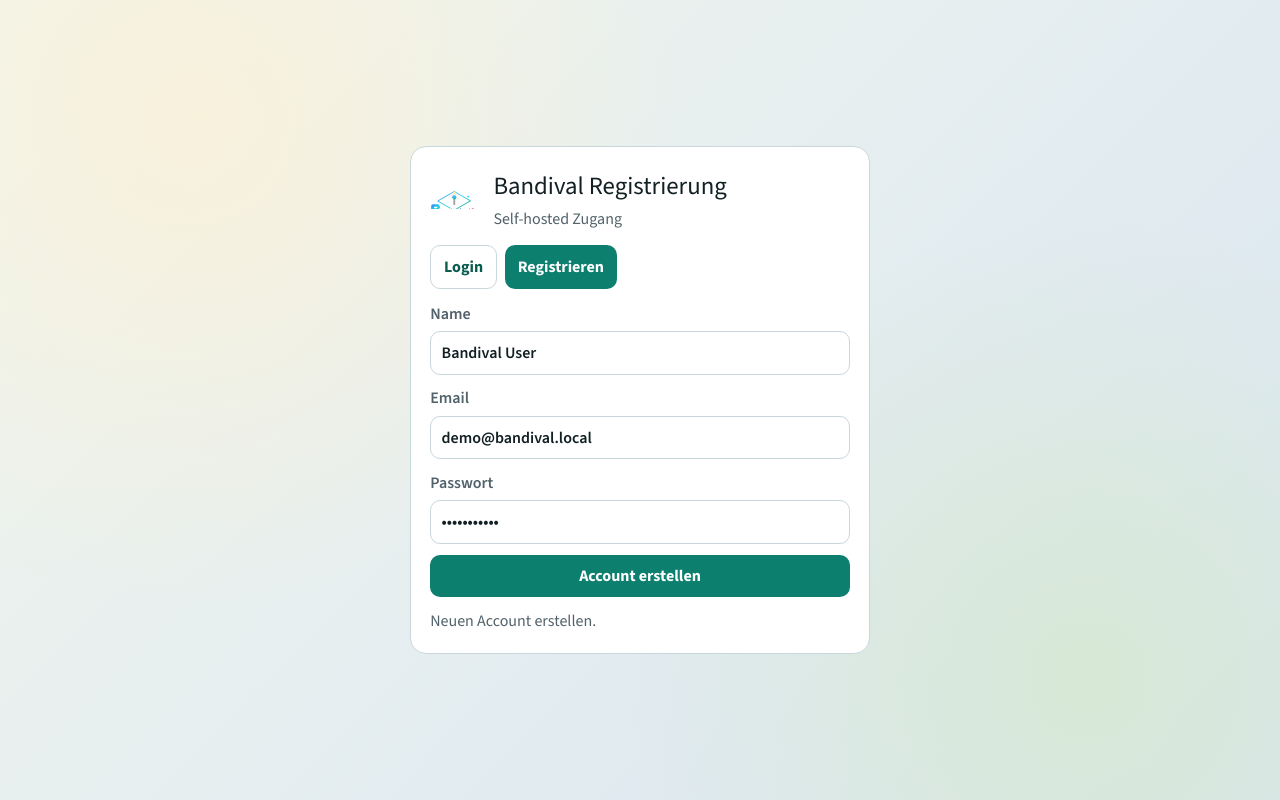
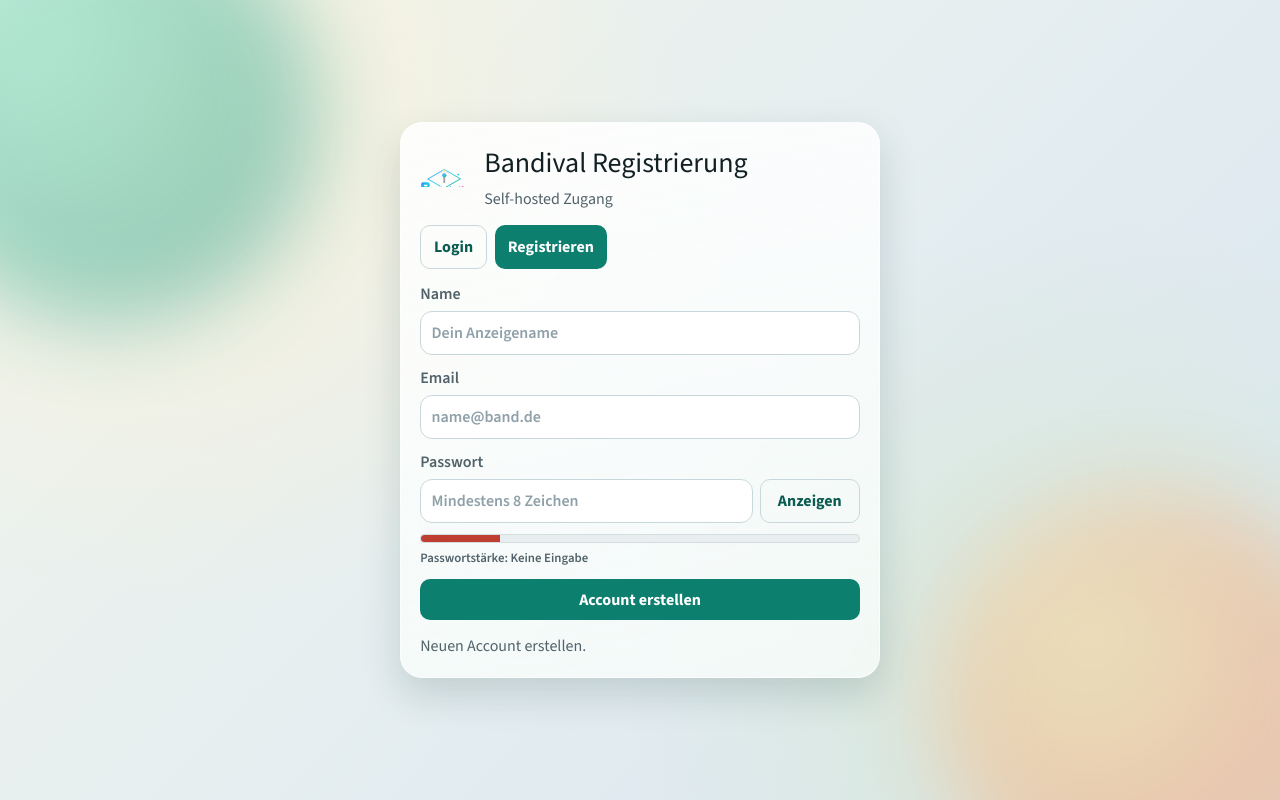
Before and after one commit to F0uP/BANDival, a Next.js app in the folder web/: page / in a window 1280 px wide. Both pictures are taken after a click on the button "Registrieren". Built offline with nearby package versions, Linux system fonts and the light colour scheme; no server answers.

Commit message:
feat: enhance login screen with password strength indicator and improved UI elements

```diff
--- a/web/src/app/globals.css
+++ b/web/src/app/globals.css
@@ -569,3 +569,216 @@ button.ghost {
     align-items: stretch;
   }
 }
+
+.auth-shell {
+  min-height: 100vh;
+  padding: 1rem;
+  display: grid;
+  place-items: center;
+  position: relative;
+  overflow: hidden;
+}
+
+.auth-orb {
+  position: absolute;
+  width: 38vw;
+  max-width: 420px;
+  aspect-ratio: 1;
+  border-radius: 999px;
+  filter: blur(42px);
+  opacity: 0.48;
+  pointer-events: none;
+  animation: auth-float 8s ease-in-out infinite;
+}
+
+.auth-orb-a {
+  background: radial-gradient(circle at 30% 30%, #6be0c4, #1d8b78);
+  top: -12%;
+  left: -8%;
+}
+
+.auth-orb-b {
+  background: radial-gradient(circle at 35% 35%, #ffd89f, #f57f5b);
+  bottom: -14%;
+  right: -6%;
+  animation-delay: 1.2s;
+}
+
+.auth-card {
+  width: min(94vw, 480px);
+  padding: 1.2rem;
+  border-radius: 22px;
+  border: 1px solid rgba(255, 255, 255, 0.52);
+  background: linear-gradient(170deg, rgba(255, 255, 255, 0.86), rgba(250, 255, 252, 0.72));
+  backdrop-filter: blur(10px);
+  box-shadow: 0 16px 38px rgba(14, 51, 44, 0.16);
+  animation: auth-rise 420ms ease;
+  position: relative;
+  z-index: 2;
+}
+
+.auth-card-success {
+  animation: auth-success 420ms ease forwards;
+}
+
+.auth-head {
+  display: flex;
+  align-items: center;
+  gap: 0.75rem;
+  margin-bottom: 0.9rem;
+}
+
+.auth-head h1 {
+  margin: 0;
+  font-size: clamp(1.35rem, 2.8vw, 1.75rem);
+}
+
+.auth-head p {
+  margin: 0.18rem 0 0;
+  color: var(--muted);
+}
+
+.auth-tabs {
+  display: flex;
+  gap: 0.5rem;
+  margin-bottom: 0.8rem;
+}
+
+.auth-form {
+  display: grid;
+  gap: 0.7rem;
+}
+
+.auth-form label {
+  display: grid;
+  gap: 0.33rem;
+  color: var(--muted);
+  font-weight: 600;
+}
+
+.auth-form input {
+  border-radius: 12px;
+  transition: border-color 140ms ease, box-shadow 180ms ease, transform 120ms ease;
+}
+
+.auth-password-row {
+  display: grid;
+  grid-template-columns: 1fr auto;
+  gap: 0.45rem;
+  align-items: center;
+}
+
+.auth-password-row .ghost {
+  height: 100%;
+  min-width: 100px;
+}
+
+.auth-form input::placeholder {
+  color: #8fa0a8;
+}
+
+.auth-form input:focus {
+  outline: none;
+  border-color: rgba(13, 127, 111, 0.68);
+  box-shadow: 0 0 0 4px rgba(13, 127, 111, 0.14);
+  transform: translateY(-1px);
+}
+
+.auth-status {
+  margin: 0.85rem 0 0;
+  color: var(--muted);
+  min-height: 1.2rem;
+}
+
+.auth-caps {
+  margin: 0;
+  color: #9a4e0f;
+  background: #fff5df;
+  border: 1px solid #f2d5a5;
+  border-radius: 10px;
+  padding: 0.45rem 0.6rem;
+  font-weight: 600;
+}
+
+.auth-strength {
+  display: grid;
+  gap: 0.35rem;
+}
+
+.auth-strength small {
+  color: var(--muted);
+  font-weight: 600;
+}
+
+.auth-strength-bar {
+  height: 9px;
+  border-radius: 999px;
+  background: #e6eeef;
+  overflow: hidden;
+  border: 1px solid rgba(18, 32, 36, 0.08);
+}
+
+.auth-strength-bar span {
+  display: block;
+  height: 100%;
+  width: 0%;
+  transition: width 220ms ease, background 220ms ease;
+}
+
+.auth-strength-bar[data-score="0"] span {
+  width: 18%;
+  background: #be3f31;
+}
+
+.auth-strength-bar[data-score="1"] span {
+  width: 36%;
+  background: #ce7e2f;
+}
+
+.auth-strength-bar[data-score="2"] span {
+  width: 54%;
+  background: #c8a033;
+}
+
+.auth-strength-bar[data-score="3"] span {
+  width: 76%;
+  background: #3f9a5b;
+}
+
+.auth-strength-bar[data-score="4"] span {
+  width: 100%;
+  background: #1d7f5e;
+}
+
+@keyframes auth-rise {
+  from {
+    opacity: 0;
+    transform: translateY(10px) scale(0.985);
+  }
+  to {
+    opacity: 1;
+    transform: translateY(0) scale(1);
+  }
+}
+
+@keyframes auth-float {
+  0%,
+  100% {
+    transform: translateY(0) translateX(0);
+  }
+  50% {
+    transform: translateY(-10px) translateX(8px);
+  }
+}
+
+@keyframes auth-success {
+  from {
+    transform: translateY(0) scale(1);
+    opacity: 1;
+  }
+  to {
+    transform: translateY(-6px) scale(1.01);
+    opacity: 0.72;
+    box-shadow: 0 20px 44px rgba(20, 126, 88, 0.24);
+  }
+}
--- a/web/src/components/login-screen.tsx
+++ b/web/src/components/login-screen.tsx
@@ -2,16 +2,54 @@
 
 import Image from "next/image";
 import { useRouter } from "next/navigation";
-import { FormEvent, useEffect, useState } from "react";
+import { FormEvent, KeyboardEvent, useEffect, useRef, useState } from "react";
 
 export function LoginScreen() {
   const router = useRouter();
   const [mode, setMode] = useState<"login" | "register">("login");
-  const [displayName, setDisplayName] = useState("Bandival User");
-  const [email, setEmail] = useState("demo@bandival.local");
-  const [password, setPassword] = useState("bandival123");
+  const [displayName, setDisplayName] = useState("");
+  const [email, setEmail] = useState("");
+  const [password, setPassword] = useState("");
+  const [showPassword, setShowPassword] = useState(false);
+  const [capsLockOn, setCapsLockOn] = useState(false);
   const [status, setStatus] = useState("Bitte anmelden.");
   const [loading, setLoading] = useState(false);
+  const [authSuccess, setAuthSuccess] = useState(false);
+  const redirectTimeoutRef = useRef<number | null>(null);
+
+  function updateCapsLockState(event: React.KeyboardEvent<HTMLInputElement>) {
+    setCapsLockOn(event.getModifierState("CapsLock"));
+  }
+
+  function getPasswordStrength(value: string): { score: number; label: string } {
+    if (!value) {
+      return { score: 0, label: "Keine Eingabe" };
+    }
+
+    let score = 0;
+    if (value.length >= 8) score += 1;
+    if (value.length >= 12) score += 1;
+    if (/[A-Z]/.test(value)) score += 1;
+    if (/[a-z]/.test(value)) score += 1;
+    if (/\d/.test(value)) score += 1;
+    if (/[^A-Za-z0-9]/.test(value)) score += 1;
+
+    const normalized = Math.min(4, Math.floor((score / 6) * 5));
+    const labels = ["Schwach", "Ausbaufähig", "Okay", "Gut", "Stark"];
+    return { score: normalized, label: labels[normalized] };
+  }
+
+  const strength = getPasswordStrength(password);
+
+  function handleEnterSubmit(event: KeyboardEvent<HTMLInputElement>) {
+    updateCapsLockState(event);
+    if (event.key === "Enter") {
+      const form = event.currentTarget.form;
+      if (form) {
+        form.requestSubmit();
+      }
+    }
+  }
 
   function readCookie(name: string): string | null {
     const match = document.cookie
@@ -21,11 +59,26 @@ export function LoginScreen() {
     return match ? decodeURIComponent(match.split("=").slice(1).join("=")) : null;
   }
 
+  async function ensureCsrfToken(): Promise<string> {
+    const existing = readCookie("bandival_csrf");
+    if (existing) {
+      return existing;
+    }
+
+    const csrfRes = await fetch("/api/auth/csrf", {
+      cache: "no-store",
+      credentials: "same-origin",
+    });
+    const csrfData = await csrfRes.json();
+    const fromCookie = readCookie("bandival_csrf");
+    return fromCookie ?? csrfData.csrfToken ?? "";
+  }
+
   useEffect(() => {
     let mounted = true;
 
     async function checkSession() {
-      await fetch("/api/auth/csrf", { cache: "no-store" });
+      await fetch("/api/auth/csrf", { cache: "no-store", credentials: "same-origin" });
       const res = await fetch("/api/auth/me", { cache: "no-store" });
       if (res.ok && mounted) {
         router.replace("/app");
@@ -38,17 +91,31 @@ export function LoginScreen() {
     };
   }, [router]);
 
+  useEffect(() => {
+    return () => {
+      if (redirectTimeoutRef.current !== null) {
+        window.clearTimeout(redirectTimeoutRef.current);
+      }
+    };
+  }, []);
+
   async function submit(event: FormEvent) {
     event.preventDefault();
     setLoading(true);
 
     try {
+      const csrfToken = await ensureCsrfToken();
+      if (!csrfToken) {
+        throw new Error("CSRF Token konnte nicht geladen werden. Bitte Seite neu laden.");
+      }
+
       const endpoint = mode === "register" ? "/api/auth/register" : "/api/auth/login";
       const res = await fetch(endpoint, {
         method: "POST",
+        credentials: "same-origin",
         headers: {
           "Content-Type": "application/json",
-          "x-csrf-token": readCookie("bandival_csrf") ?? "",
+          "x-csrf-token": csrfToken,
         },
         body: JSON.stringify(
           mode === "register"
@@ -62,8 +129,13 @@ export function LoginScreen() {
         throw new Error(data.error ?? "Login fehlgeschlagen.");
       }
 
+      setStatus(mode === "register" ? "Account erstellt. Weiterleitung..." : "Login erfolgreich. Weiterleitung...");
+      setAuthSuccess(true);
+      redirectTimeoutRef.current = window.setTimeout(() => {
         router.replace("/app");
+      }, 460);
     } catch (error) {
+      setAuthSuccess(false);
       setStatus(error instanceof Error ? error.message : "Login fehlgeschlagen.");
     } finally {
       setLoading(false);
@@ -71,19 +143,21 @@ export function LoginScreen() {
   }
 
   return (
-    <main className="dashboard-shell" style={{ justifyContent: "center", alignItems: "center" }}>
-      <section className="box" style={{ width: "min(92vw, 460px)", padding: "1.2rem" }}>
-        <div style={{ display: "flex", alignItems: "center", gap: "0.7rem", marginBottom: "0.9rem" }}>
+    <main className="auth-shell">
+      <div className="auth-orb auth-orb-a" />
+      <div className="auth-orb auth-orb-b" />
+      <section className={authSuccess ? "auth-card auth-card-success" : "auth-card"}>
+        <div className="auth-head">
           <Image src="/bandival_logo.svg" alt="Bandival Logo" width={52} height={52} priority />
           <div>
-            <h1 style={{ margin: 0, fontSize: "1.55rem" }}>
+            <h1>
               {mode === "register" ? "Bandival Registrierung" : "Bandival Login"}
             </h1>
-            <p style={{ margin: "0.2rem 0 0", color: "var(--muted)" }}>Self-hosted Zugang</p>
+            <p>Self-hosted Zugang</p>
           </div>
         </div>
 
-        <div style={{ display: "flex", gap: "0.5rem", marginBottom: "0.8rem" }}>
+        <div className="auth-tabs">
           <button
             type="button"
             className={mode === "login" ? "" : "ghost"}
@@ -106,33 +180,77 @@ export function LoginScreen() {
           </button>
         </div>
 
-        <form onSubmit={submit} style={{ display: "grid", gap: "0.7rem" }}>
+        <form onSubmit={submit} className="auth-form">
           {mode === "register" ? (
             <label>
               Name
-              <input value={displayName} onChange={(e) => setDisplayName(e.target.value)} required minLength={1} />
+              <input
+                placeholder="Dein Anzeigename"
+                value={displayName}
+                onChange={(e) => setDisplayName(e.target.value)}
+                onKeyDown={handleEnterSubmit}
+                required
+                minLength={1}
+                disabled={loading || authSuccess}
+              />
             </label>
           ) : null}
           <label>
             Email
-            <input type="email" value={email} onChange={(e) => setEmail(e.target.value)} required />
+            <input
+              type="email"
+              placeholder="name@band.de"
+              value={email}
+              onChange={(e) => setEmail(e.target.value)}
+              onKeyDown={handleEnterSubmit}
+              required
+              disabled={loading || authSuccess}
+            />
           </label>
           <label>
             Passwort
+            <div className="auth-password-row">
               <input
-              type="password"
+                type={showPassword ? "text" : "password"}
+                placeholder="Mindestens 8 Zeichen"
                 value={password}
                 onChange={(e) => setPassword(e.target.value)}
+                onKeyDown={handleEnterSubmit}
+                onKeyUp={updateCapsLockState}
+                onBlur={() => setCapsLockOn(false)}
                 required
                 minLength={8}
+                disabled={loading || authSuccess}
               />
+              <button
+                type="button"
+                className="ghost"
+                onClick={() => setShowPassword((prev) => !prev)}
+                aria-label={showPassword ? "Passwort verbergen" : "Passwort anzeigen"}
+                disabled={loading || authSuccess}
+              >
+                {showPassword ? "Verbergen" : "Anzeigen"}
+              </button>
+            </div>
           </label>
-          <button type="submit" disabled={loading}>
-            {loading ? "Bitte warten..." : mode === "register" ? "Account erstellen" : "Anmelden"}
+
+          {mode === "register" ? (
+            <div className="auth-strength" aria-live="polite">
+              <div className="auth-strength-bar" data-score={strength.score}>
+                <span />
+              </div>
+              <small>Passwortstärke: {strength.label}</small>
+            </div>
+          ) : null}
+
+          {capsLockOn ? <p className="auth-caps">Hinweis: Feststelltaste (Caps Lock) ist aktiv.</p> : null}
+
+          <button type="submit" disabled={loading || authSuccess}>
+            {authSuccess ? "Weiterleitung..." : loading ? "Bitte warten..." : mode === "register" ? "Account erstellen" : "Anmelden"}
           </button>
         </form>
 
-        <p style={{ marginTop: "0.8rem", color: "var(--muted)" }}>{status}</p>
+        <p className="auth-status">{status}</p>
       </section>
     </main>
   );
```
Lines whose indentation alone changed are shown as unchanged.
